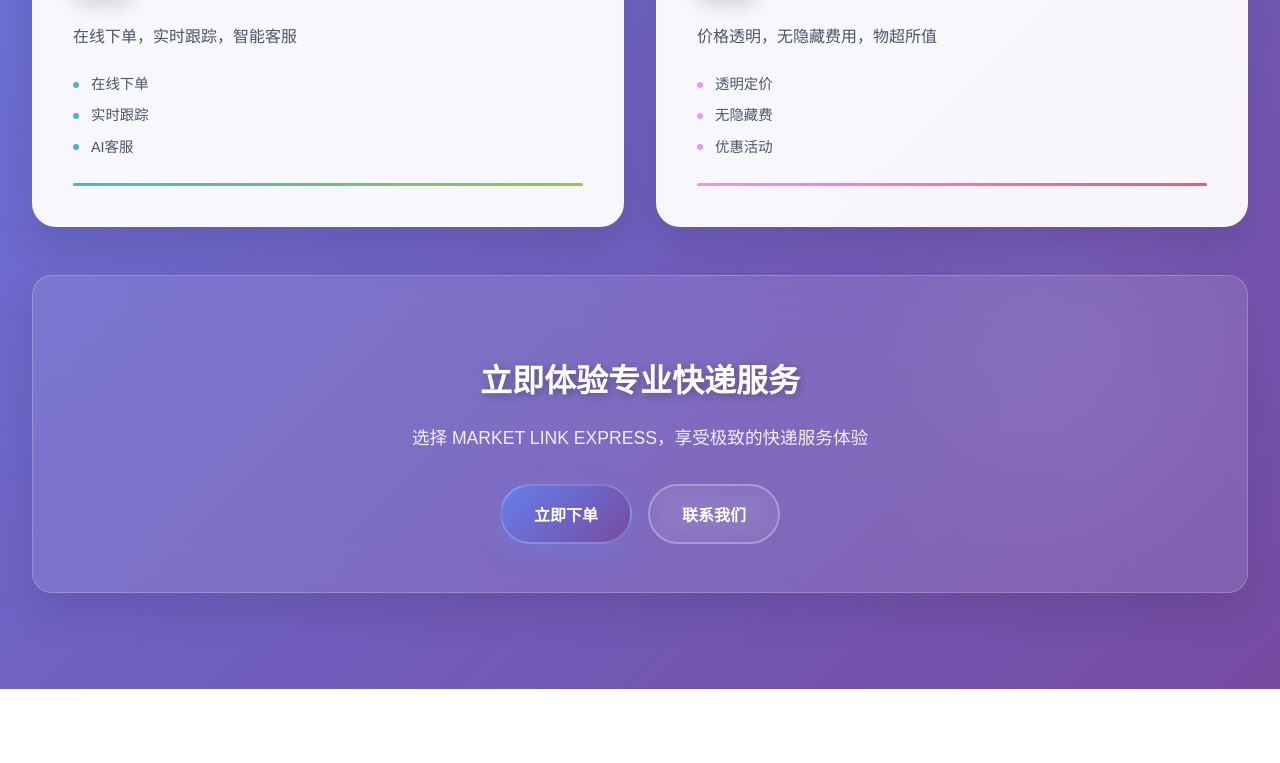
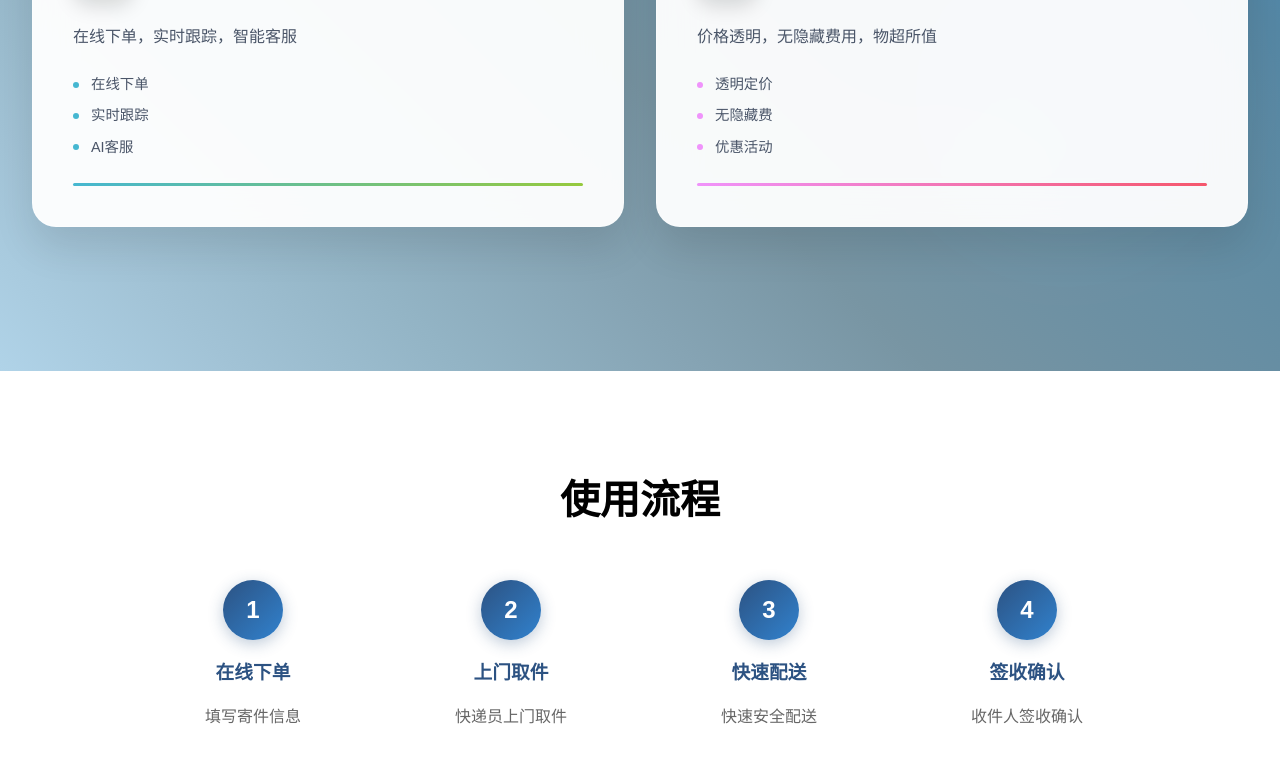
Before and after one commit to huangdelun16-lgtm/ml-express, a React (Create React App) app: page / in a window 1280 px wide. Shown: the part 1549-2312 px from the top of the page. Built offline with nearby package versions, Linux system fonts and the light colour scheme; no server answers; the database is empty; the HTML template or start-up script is replaced by a standard one.

Commit message:
Remove CTA card and update background to specified gradient

```diff
--- a/src/pages/HomePage.tsx
+++ b/src/pages/HomePage.tsx
@@ -634,7 +634,7 @@ const HomePage: React.FC = () => {
       {/* 高级服务特色模块 */}
       <section id="services" style={{
         padding: window.innerWidth < 768 ? '3rem 1rem' : '6rem 2rem',
-        background: 'linear-gradient(135deg, #667eea 0%, #764ba2 100%)',
+        background: 'linear-gradient(to right top, #b0d3e8, #a2c3d6, #93b4c5, #86a4b4, #7895a3, #6c90a3, #618ca3, #5587a4, #498ab6, #428cc9, #468dda, #558cea)',
         position: 'relative',
         overflow: 'hidden'
       }}>
@@ -870,93 +870,6 @@ const HomePage: React.FC = () => {
             ))}
           </div>
 
-          {/* 底部CTA区域 */}
-          <div style={{
-            textAlign: 'center',
-            background: 'rgba(255,255,255,0.1)',
-            backdropFilter: 'blur(20px)',
-            borderRadius: '20px',
-            padding: '3rem 2rem',
-            border: '1px solid rgba(255,255,255,0.2)',
-            boxShadow: '0 20px 40px rgba(0,0,0,0.1)'
-          }}>
-            <h3 style={{
-              fontSize: '2rem',
-              color: 'white',
-              marginBottom: '1rem',
-              fontWeight: '700',
-              textShadow: '2px 2px 8px rgba(0,0,0,0.3)'
-            }}>
-              立即体验专业快递服务
-            </h3>
-            <p style={{
-              fontSize: '1.1rem',
-              color: 'rgba(255,255,255,0.9)',
-              marginBottom: '2rem',
-              fontWeight: '300'
-            }}>
-              选择 MARKET LINK EXPRESS，享受极致的快递服务体验
-            </p>
-            <div style={{
-              display: 'flex',
-              gap: '1rem',
-              justifyContent: 'center',
-              flexWrap: 'wrap'
-            }}>
-              <button style={{
-                background: 'linear-gradient(135deg, #667eea, #764ba2)',
-                color: 'white',
-                padding: '16px 32px',
-                borderRadius: '50px',
-                fontSize: '1rem',
-                fontWeight: '600',
-                cursor: 'pointer',
-                boxShadow: '0 8px 25px rgba(102, 126, 234, 0.4)',
-                transition: 'all 0.3s ease',
-                border: '2px solid rgba(255,255,255,0.2)'
-              }}
-              onMouseOver={(e) => {
-                e.currentTarget.style.transform = 'translateY(-3px)';
-                e.currentTarget.style.boxShadow = '0 12px 35px rgba(102, 126, 234, 0.5)';
-              }}
-              onMouseOut={(e) => {
-                e.currentTarget.style.transform = 'translateY(0)';
-                e.currentTarget.style.boxShadow = '0 8px 25px rgba(102, 126, 234, 0.4)';
-              }}
-              onClick={() => {
-                document.getElementById('order-form')?.scrollIntoView({ behavior: 'smooth' });
-              }}
-              >
-                立即下单
-              </button>
-              <button style={{
-                background: 'transparent',
-                color: 'white',
-                border: '2px solid rgba(255,255,255,0.3)',
-                padding: '16px 32px',
-                borderRadius: '50px',
-                fontSize: '1rem',
-                fontWeight: '600',
-                cursor: 'pointer',
-                transition: 'all 0.3s ease',
-                backdropFilter: 'blur(10px)'
-              }}
-              onMouseOver={(e) => {
-                e.currentTarget.style.background = 'rgba(255,255,255,0.1)';
-                e.currentTarget.style.borderColor = 'rgba(255,255,255,0.5)';
-              }}
-              onMouseOut={(e) => {
-                e.currentTarget.style.background = 'transparent';
-                e.currentTarget.style.borderColor = 'rgba(255,255,255,0.3)';
-              }}
-              onClick={() => {
-                document.getElementById('contact')?.scrollIntoView({ behavior: 'smooth' });
-              }}
-              >
-                联系我们
-              </button>
-            </div>
-          </div>
         </div>
       </section>
 
```
